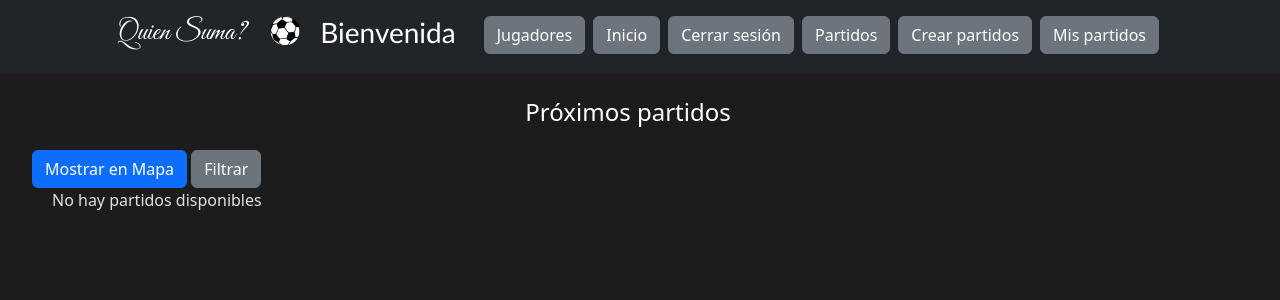
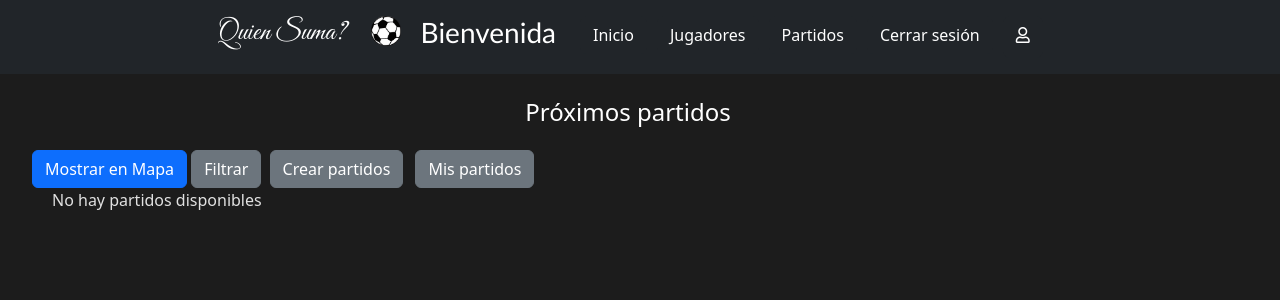
Before and after one commit to chiaradigii/QuienSumaApp, a Django app: page /listar-partidos/ in a window 1280 px wide. Shown: the top 300 px of the page. Run offline with Django 4.2, Linux system fonts and the light colour scheme; data that the repository does not hold is empty; some libraries are stand-ins or nearby versions.

Commit message:
Add button to go to my profile

```diff
--- a/templates/base/base.html
+++ b/templates/base/base.html
@@ -13,7 +13,8 @@
     <!-- Font Awesome -->
     <link rel="stylesheet" href="https://cdnjs.cloudflare.com/ajax/libs/font-awesome/4.7.0/css/font-awesome.min.css">
     <!-- font para "Quien Suma?"-->
-    <link href="https://fonts.googleapis.com/css2?family=Great+Vibes&display=swap" rel="stylesheet">    {% block head %}
+    <link href="https://fonts.googleapis.com/css2?family=Great+Vibes&display=swap" rel="stylesheet">
+    {% block head %}
 
     {% endblock head %}
 
--- a/templates/includes/header.html
+++ b/templates/includes/header.html
@@ -1,8 +1,11 @@
 
 {% load static %}
+
+<link rel="stylesheet" href="https://cdnjs.cloudflare.com/ajax/libs/font-awesome/5.15.1/css/all.min.css">
+
+
 <header class=" bg-dark mb-auto d-flex w-100 h-50 p-3 mx-auto flex-column text-center text-white  shadow-5-strong">
   <nav class="nav nav-masthead justify-content-center float-md-end">
-<!--INICIO DEL LOGO CON ICONO -->
     <h3 style="font-family: 'Great Vibes', cursive; margin-right:1.5rem; text-align: left;">Quien Suma?</h3>
     <img src= "{% static 'img/logo2.png' %}" width="30" height="30" class="d-inline-block align-top" alt="" style="margin-right: 20px;">
 
@@ -11,24 +14,22 @@
     {% else %}
     <h3 style="font-family: Calibri; margin-right:1.5rem;">Bienvenida <strong>{{user.get_username}}</strong> </h3>
     {% endif %}
-<!--FIN  DEL LOGO CON ICONO -->
-        <!--INICIO BOTONES-->
-      <li class="nav-item col-xs-6 ">
-        <a class="btn  rounded mx-1 btn-secondary" href="{% url 'jugador_app:jugadores_disponibles' %}">Jugadores</a>
 
+    <li class="nav-item" style="margin-right: 10px;">
+      <a class="btn btn-dark" data-mdb-ripple-init href="{% url 'main_app:pagina_principal' %}">Inicio</a>
+    </li>
+    <li class="nav-item col-xs-6" style="margin-right: 10px;">
+      <a class="btn btn-dark" data-mdb-ripple-init href="{% url 'jugador_app:jugadores_disponibles' %}">Jugadores</a>
+    </li>
+    <li class="nav-item" style="margin-right: 10px;">
+      <a class="btn btn-dark" data-mdb-ripple-init href="{% url 'partidos_app:listar_partidos' %}">Partidos</a>
+    </li>
+    <li class="nav-item" style="margin-right: 10px;">
+      <a class="btn btn-dark" data-mdb-ripple-init href="{% url 'logout' %}">Cerrar sesión</a>
     </li>
 
-      <li class="nav-item">
-        <a class="btn mx-1 btn-secondary" href="{% url 'main_app:pagina_principal' %}">Inicio</a>
-
-      </li>
-       <li class="nav-item">
-        <a class="btn mx-1 btn-secondary" href="{% url 'logout' %}">Cerrar sesión</a>
-      </li>
-    </li>
-    <li class="nav-item">
-     <a class="btn mx-1 btn-secondary" href="{% url 'partidos_app:listar_partidos' %}">Partidos</a>
-    </li>
-       <!--FIN BOTONES-->
+    <a href="{% url 'jugador_app:detalle_jugador' user.id %}" class="btn btn-dark btn-floating" data-mdb-ripple-initt style="margin-right: 20px;">
+      <i class="far fa-user"></i>
+    </a>
     </nav>
 </header>
--- a/templates/partidos/partido_list.html
+++ b/templates/partidos/partido_list.html
@@ -182,50 +182,7 @@ border: 1px solid #2a2a2;
     </div>
   </div>
 
-<!--INICIO DEL HEADER -->
-<header class="bg-dark mb-auto d-flex w-100 h-50 p-3 mx-auto flex-column text-center text-white shadow-5-strong">    <nav class="nav nav-masthead justify-content-center float-md-end">
-<!--INICIO DEL LOGO CON ICONO -->
-<h3 style="font-family: 'Great Vibes', cursive; margin-right:1.5rem; text-align: left;">Quien Suma?</h3>
-<img src= "{% static 'img/logo2.png' %}" width="30" height="30" class="d-inline-block align-top" alt="" style="margin-right: 20px;">
-
-{% if user.sexo == 'M' %}
-    <h3 style="font-family: Calibri; margin-right:1.5rem;"> Bienvenido <strong>{{user.get_username}}</strong> </h3>
-{% else %}
-    <h3 style="font-family: Calibri; margin-right:1.5rem;"> Bienvenida <strong>{{user.get_username}}</strong> </h3>
-{% endif %}
-
-<!--FIN  DEL LOGO CON ICONO -->
-
-
-        <!--INICIO BOTONES-->
-      <li class="nav-item col-xs-6 ">
-
-        <!-- <button class="btn btn-dark  my-2 my-sm-0 " type="submit">Jugadores</button> -->
-        <a class="btn  rounded mx-1 btn-secondary" href="{% url 'jugador_app:jugadores_disponibles' %}">Jugadores</a>
-
-      </li>
-
-      <li class="nav-item">
-        <a class="btn mx-1 btn-secondary" href="{% url 'main_app:pagina_principal' %}">Inicio</a>
-
-      </li>
-       <li class="nav-item">
-        <a class="btn mx-1 btn-secondary" href="{% url 'logout' %}">Cerrar sesión</a>
-      </li>
-    </li>
-    <li class="nav-item">
-     <a class="btn mx-1 btn-secondary" href="{% url 'partidos_app:listar_partidos' %}">Partidos</a>
-    </li>
-    <li class="nav-item">
-        <a class="btn mx-1 btn-secondary" href="{% url 'partidos_app:crear_partido' %}">Crear partidos</a>
-    </li>
-    <li class="nav-item">
-      <a class="btn mx-1 btn-secondary" href="{% url 'partidos_app:mis_partidos' %}">Mis partidos</a>
-    </li>
-       <!--FIN BOTONES-->
-    </nav>
-</header>
-<!--FIN DEL HEADER -->
+{% include 'includes/header.html' %}
 
 
 
@@ -286,6 +243,12 @@ border: 1px solid #2a2a2;
     </div>
   </div>
 </div>
+
+<!-- Button to create parties -->
+<button type="button" class="btn mx-1 btn-secondary" onclick="location.href='{% url 'partidos_app:crear_partido' %}'">Crear partidos</button>
+<!-- Button to navigate to "Mis partidos" -->
+<button type="button" class="btn mx-1 btn-secondary" onclick="location.href='{% url 'partidos_app:mis_partidos' %}'">Mis partidos</button>
+
 
 <div class="column" style="margin-left: 20px;">
     {% for partido in partidos %}
```
Lines whose indentation alone changed are shown as unchanged.
